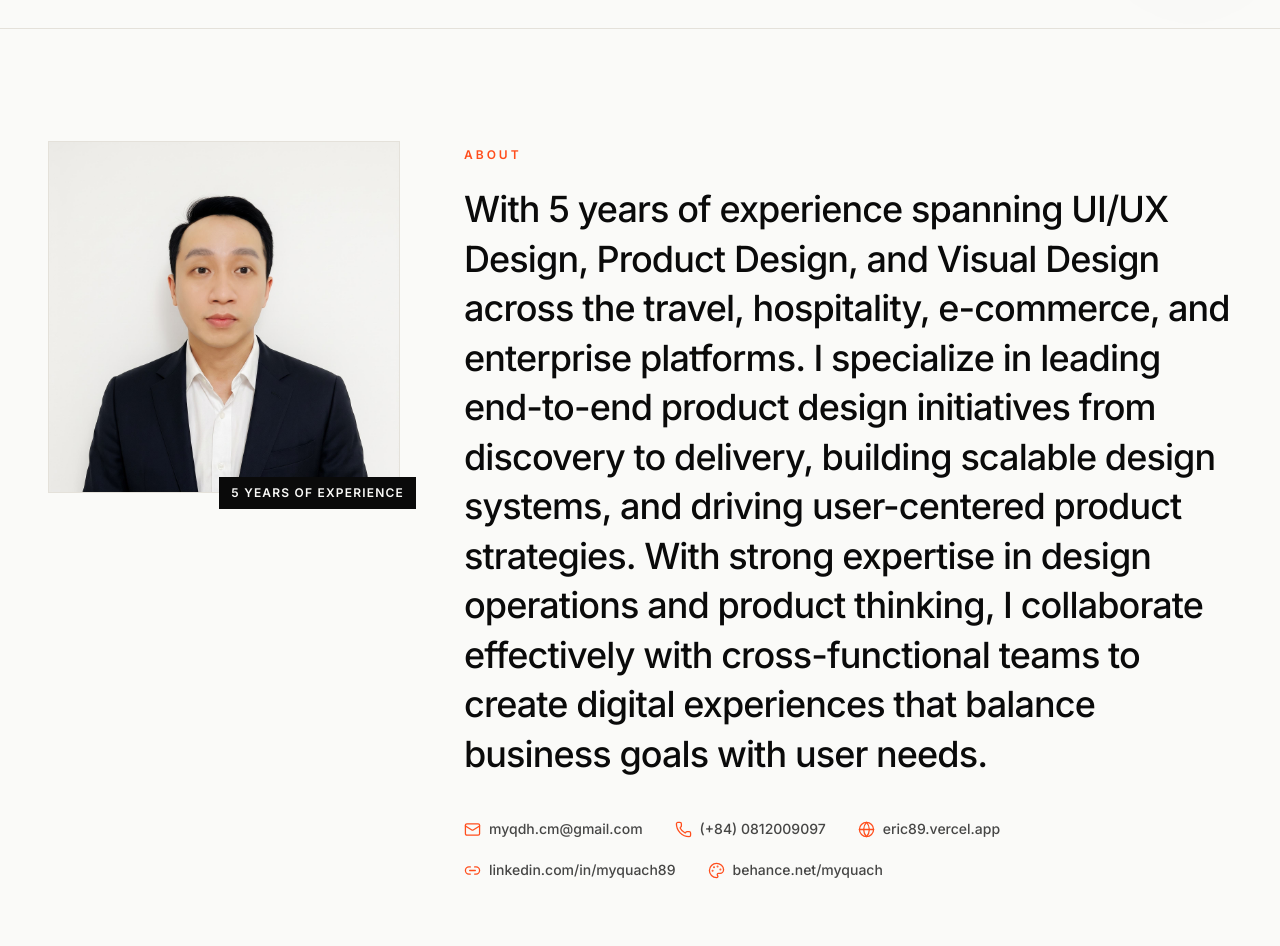
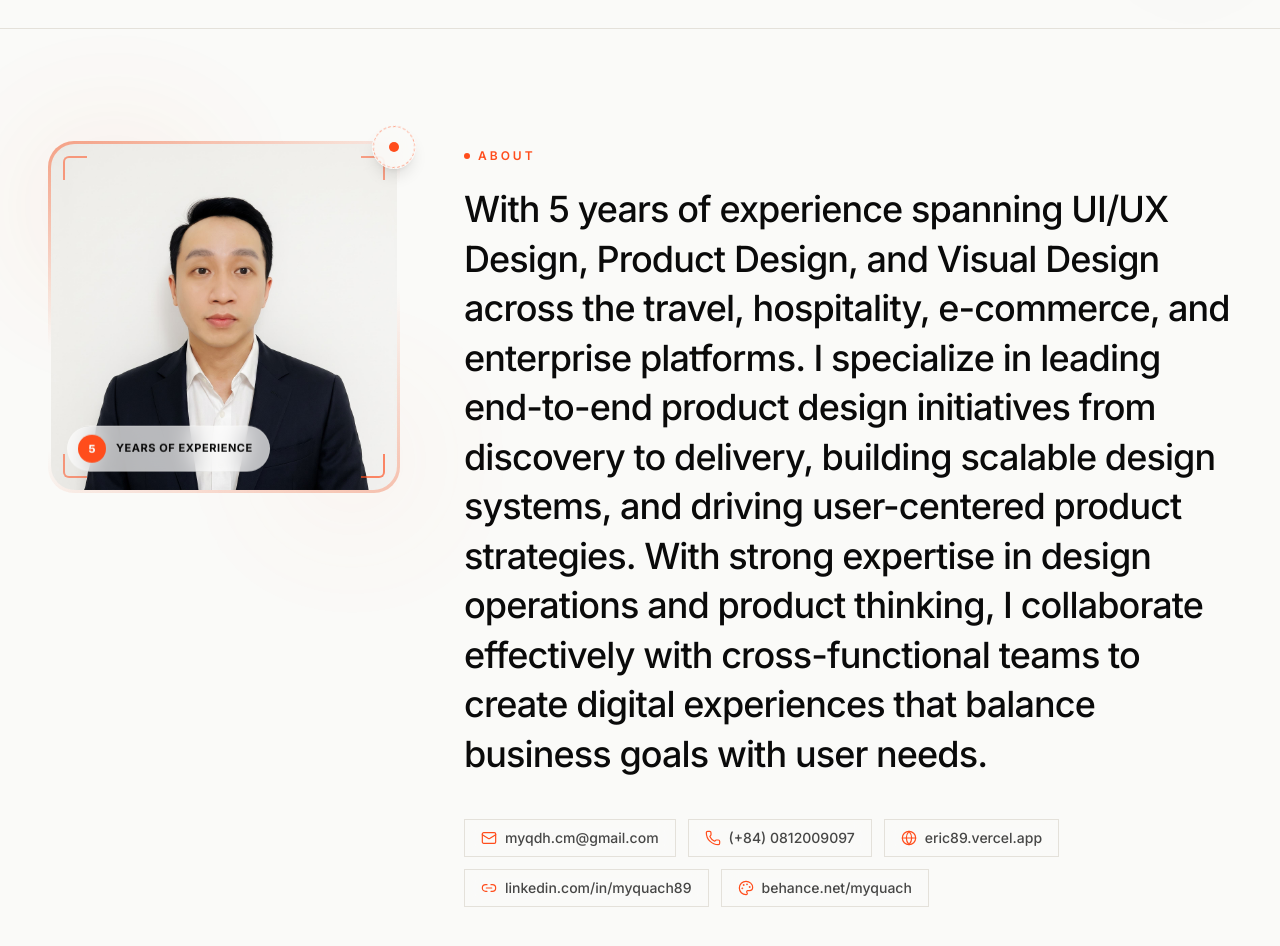
Before and after one commit to myqdh/eric89, a React (Vite) app: page / in a window 1280 px wide. Shown: the part 820-1766 px from the top of the page. Built offline with nearby package versions, Linux system fonts and the light colour scheme.

Commit message:
Update project 28/08/2026

```diff
--- a/src/components/About.jsx
+++ b/src/components/About.jsx
@@ -1,3 +1,4 @@
+import { useEffect, useRef } from "react";
 import { Phone, Mail, Globe, Link2, Palette } from "lucide-react";
 import { profile, summary } from "../data/cv";
 import Reveal from "./Reveal";
@@ -10,30 +11,150 @@ const contactLinks = [
   { icon: Palette, label: profile.behance, href: profile.behanceUrl },
 ];
 
+// Split "5 Years of Experience" -> number "5" + label "Years of Experience"
+// so the badge can show the number in its own accent circle. Falls back
+// gracefully to the full string if no digit is present.
+const expNumberMatch = profile.experienceLine.match(/\d+/);
+const expNumber = expNumberMatch?.[0];
+const expLabel = expNumber
+  ? profile.experienceLine.replace(expNumber, "").trim()
+  : profile.experienceLine;
+
 export default function About() {
+  const frameRef = useRef(null);
+
+  useEffect(() => {
+    const frame = frameRef.current;
+    if (!frame) return;
+
+    const prefersReduced = window.matchMedia(
+      "(prefers-reduced-motion: reduce)"
+    ).matches;
+    if (prefersReduced) return;
+
+    const handleMove = (e) => {
+      const r = frame.getBoundingClientRect();
+      const x = (e.clientX - r.left) / r.width - 0.5;
+      const y = (e.clientY - r.top) / r.height - 0.5;
+      frame.style.transform = `rotateY(${x * 6}deg) rotateX(${-y * 6}deg)`;
+    };
+    const handleLeave = () => {
+      frame.style.transform = "rotateY(0deg) rotateX(0deg)";
+    };
+
+    frame.addEventListener("mousemove", handleMove);
+    frame.addEventListener("mouseleave", handleLeave);
+    return () => {
+      frame.removeEventListener("mousemove", handleMove);
+      frame.removeEventListener("mouseleave", handleLeave);
+    };
+  }, []);
+
   return (
-    <section id="about" className="px-5 sm:px-8 lg:px-12 py-20 sm:py-28 border-t border-line">
+    <section
+      id="about"
+      className="px-5 sm:px-8 lg:px-12 py-20 sm:py-28 border-t border-line"
+    >
+      {/* scoped keyframes for the decorative motion below */}
+      <style>{`
+        @keyframes ab-drift { 0%,100%{ transform:translate(0,0) scale(1);} 50%{ transform:translate(-2%,2%) scale(1.03);} }
+        @keyframes ab-borderShift { 0%,100%{ filter:hue-rotate(0deg) brightness(1);} 50%{ filter:hue-rotate(6deg) brightness(1.08);} }
+        @keyframes ab-bracketPulse { 0%,100%{ opacity:.5;} 50%{ opacity:1;} }
+        @keyframes ab-spin { to{ transform:rotate(360deg); } }
+        @keyframes ab-ripple { 0%{ box-shadow:0 0 0 0 rgba(239,90,42,.5);} 70%{ box-shadow:0 0 0 9px rgba(239,90,42,0);} 100%{ box-shadow:0 0 0 0 rgba(239,90,42,0);} }
+        @keyframes ab-float { 0%,100%{ transform:translateY(0);} 50%{ transform:translateY(-6px);} }
+      `}</style>
+
       <div className="max-w-[1400px] mx-auto grid grid-cols-1 lg:grid-cols-12 gap-10 lg:gap-16">
         <Reveal className="lg:col-span-4" as="div">
-          <div className="relative w-full max-w-xs sm:max-w-sm mx-auto lg:mx-0">
-            <div className="absolute -inset-3 border border-line -z-10" aria-hidden />
+          <div
+            className="relative w-full max-w-xs sm:max-w-sm mx-auto lg:mx-0"
+            style={{ perspective: "1200px" }}
+          >
+            {/* ambient glow behind the frame */}
+            <div
+              className="absolute -inset-6 -z-10 blur-3xl opacity-70 animate-[ab-drift_14s_ease-in-out_infinite]"
+              style={{
+                background:
+                  "radial-gradient(50% 50% at 25% 20%, rgba(239,90,42,0.16), transparent 65%), radial-gradient(45% 45% at 85% 85%, rgba(255,138,80,0.14), transparent 65%)",
+              }}
+              aria-hidden
+            />
+
+            {/* animated gradient border + subtle cursor tilt */}
+            <div
+              ref={frameRef}
+              className="relative rounded-[26px] p-[3px] transition-transform duration-300 ease-out animate-[ab-borderShift_7s_ease-in-out_infinite]"
+              style={{
+                background:
+                  "linear-gradient(155deg, rgba(239,90,42,0.55), rgba(255,255,255,0) 40%, rgba(255,255,255,0) 60%, rgba(239,90,42,0.35))",
+                transformStyle: "preserve-3d",
+              }}
+            >
+              <div className="relative rounded-[24px] overflow-hidden">
                 <img
                   src="/assets/portrait.jpg"
                   alt={`Portrait of ${profile.name}`}
                   width={520}
                   height={520}
                   loading="lazy"
-              className="w-full aspect-square object-cover grayscale-0 border border-line"
+                  className="w-full aspect-square object-cover"
                 />
-            <div className="absolute -bottom-4 -right-4 bg-ink text-paper px-3 py-2 text-xs font-semibold uppercase tracking-widest">
-              {profile.experienceLine}
+
+
+                {/* corner scan brackets — AI recognition motif */}
+                <span
+                  className="absolute top-3 left-3 w-6 h-6 border-t-2 border-l-2 border-ember rounded-tl-md animate-[ab-bracketPulse_3.2s_ease-in-out_infinite]"
+                  aria-hidden
+                />
+                <span
+                  className="absolute top-3 right-3 w-6 h-6 border-t-2 border-r-2 border-ember rounded-tr-md animate-[ab-bracketPulse_3.2s_ease-in-out_infinite] [animation-delay:.3s]"
+                  aria-hidden
+                />
+                <span
+                  className="absolute bottom-3 left-3 w-6 h-6 border-b-2 border-l-2 border-ember rounded-bl-md animate-[ab-bracketPulse_3.2s_ease-in-out_infinite] [animation-delay:.6s]"
+                  aria-hidden
+                />
+                <span
+                  className="absolute bottom-3 right-3 w-6 h-6 border-b-2 border-r-2 border-ember rounded-br-md animate-[ab-bracketPulse_3.2s_ease-in-out_infinite] [animation-delay:.9s]"
+                  aria-hidden
+                />
+
+                {/* experience badge — replaces the flat black tag */}
+                <div className="absolute left-4 bottom-4 flex items-center gap-2.5 rounded-full bg-white/70 backdrop-blur-md border border-paper/15 pl-2.5 pr-4 py-2 animate-[ab-float_5.5s_ease-in-out_infinite]">
+                  {expNumber && (
+                    <span className="flex items-center justify-center w-7 h-7 rounded-full bg-ember from-ember to-ember/60 text-[11px] font-extrabold text-paper">
+                      {expNumber}
+                    </span>
+                  )}
+                  <span className="text-ink text-[11px] font-bold uppercase tracking-wider leading-tight">
+                    {expLabel}
+                  </span>
+                </div>
+              </div>
+            </div>
+
+            {/* status orb — rotating ring + pulsing core */}
+            <div className="absolute -top-4 -right-4 w-11 h-11 rounded-full bg-paper/80 backdrop-blur-md border border-paper flex items-center justify-center shadow-lg">
+              <span
+                className="absolute inset-0 rounded-full border border-dashed border-ember/50 animate-[ab-spin_7s_linear_infinite]"
+                aria-hidden
+              />
+              <span
+                className="w-2.5 h-2.5 rounded-full bg-ember animate-[ab-ripple_1.8s_ease-out_infinite]"
+                aria-hidden
+              />
             </div>
           </div>
         </Reveal>
 
         <div className="lg:col-span-8 flex flex-col justify-center">
           <Reveal delay={0.05}>
-            <span className="uppercase tracking-[0.25em] text-xs font-semibold text-ember">
+            <span className="inline-flex items-center gap-2 uppercase tracking-[0.25em] text-xs font-semibold text-ember">
+              <span
+                className="w-1.5 h-1.5 rounded-full bg-ember animate-[ab-ripple_1.8s_ease-out_infinite]"
+                aria-hidden
+              />
               About
             </span>
           </Reveal>
@@ -44,19 +165,17 @@ export default function About() {
           </Reveal>
 
           <Reveal delay={0.2}>
-            <ul className="mt-10 flex flex-wrap gap-x-8 gap-y-4">
+            <ul className="mt-10 flex flex-wrap gap-3">
               {contactLinks.map(({ icon: Icon, label, href }) => (
                 <li key={label}>
                   <a
                     href={href}
                     target={href.startsWith("http") ? "_blank" : undefined}
                     rel={href.startsWith("http") ? "noopener noreferrer" : undefined}
-                    className="focus-ring group inline-flex items-center gap-2 text-sm font-medium text-ink/75 hover:text-ember transition-colors duration-200"
+                    className="focus-ring group inline-flex items-center gap-2 border border-line bg-paper/60 backdrop-blur-sm px-4 py-2 text-sm font-medium text-ink/75 hover:text-ember hover:border-ember/50 transition-colors duration-200"
                   >
-                    <Icon size={17} strokeWidth={1.8} className="text-ember shrink-0" />
-                    <span className="border-b border-transparent group-hover:border-ember transition-colors duration-200">
-                      {label}
-                    </span>
+                    <Icon size={16} strokeWidth={1.8} className="text-ember shrink-0" />
+                    <span>{label}</span>
                   </a>
                 </li>
               ))}
--- a/src/components/Contact.jsx
+++ b/src/components/Contact.jsx
@@ -1,5 +1,5 @@
 import { useState, useEffect } from "react";
-import { Phone, Mail, Globe, Link2, Palette, ArrowUpRight, Eye } from "lucide-react";
+import { Phone, Mail, Globe, Link2, Palette, ArrowUpRight, Eye, MapPin } from "lucide-react";
 import { profile } from "../data/cv";
 import Reveal from "./Reveal";
 
--- a/src/components/Hero.jsx
+++ b/src/components/Hero.jsx
@@ -75,16 +75,6 @@ export default function Hero() {
               >
                 {profile.experienceLine} in UI/UX Design, Product Design &amp; Visual Design.
               </motion.div>
-
-              <motion.div
-                initial={{ opacity: 0, y: 12 }}
-                animate={{ opacity: 1, y: 0 }}
-                transition={{ duration: 0.6, delay: 0.6 }}
-                className="flex items-center gap-2 text-sm font-medium text-ink/80 shrink-0"
-              >
-                <MapPin size={16} className="text-ember shrink-0" />
-                {profile.location}
-              </motion.div>
             </div>
           </div>
 
```
Also changed, not shown: 1 other file (tests, documents, lock files or other folders). Lines whose indentation alone changed are shown as unchanged.
